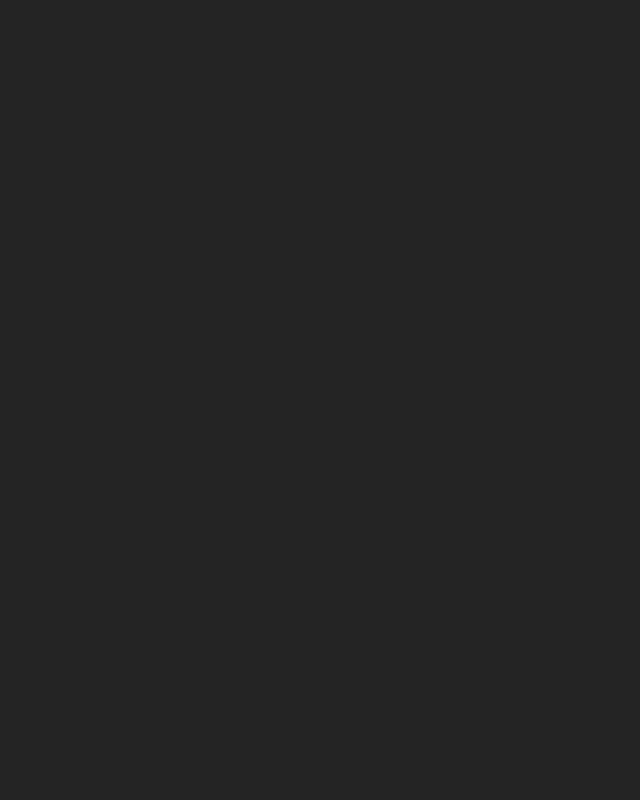
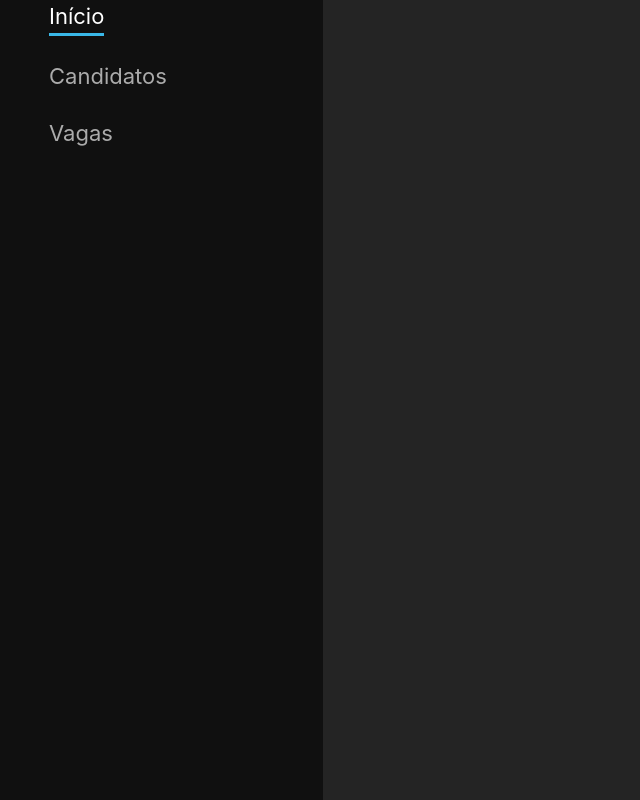
Before and after one commit to ElBayano/techRecruiter, a React (Vite) app in the folder tech-recruiter-jsx/: page /inicio in a window 1280 px wide. Before the commit this address had no page. Shown: the whole page, without its empty margins (0-640 px from the left). Built offline with nearby package versions, Linux system fonts and the light colour scheme.

Commit message:
Feat: criação do componente sideNav e conclusão da lista de links

```diff
--- a/tech-recruiter-jsx/src/App.jsx
+++ b/tech-recruiter-jsx/src/App.jsx
@@ -11,7 +11,7 @@ function App() {
     <BrowserRouter>
       <Routes>
         <Route path='/' index element={<LoginPage/>}/>
-        <Route path='/painel' element={<Overview/>}/>
+        <Route path='/inicio' element={<Overview/>}/>
       </Routes>
     </BrowserRouter>
   )
--- a/tech-recruiter-jsx/src/components/inputs/inputLog.jsx
+++ b/tech-recruiter-jsx/src/components/inputs/inputLog.jsx
@@ -14,6 +14,6 @@ export default function InputLog({type, placeholder}) {
 return (
     <ContainerInput>
         <LoginIcon src={`/src/assets/icons/${srcImg}.svg`} alt="icone de email" className={typeOfClass}/>
-        <Input type={type} className="input-log" placeholder={placeholder}></Input>
+        <Input className="input-log" placeholder={placeholder}></Input>
     </ContainerInput>
 )}
--- a/tech-recruiter-jsx/src/components/pages/login/LoginPage.jsx
+++ b/tech-recruiter-jsx/src/components/pages/login/LoginPage.jsx
@@ -20,7 +20,7 @@ function LoginPage() {
           <InputLog type="password" placeholder="Digite a sua senha"/>
         </div>
 
-        <Link to="/painel"> <Button>Entrar</Button> </Link>
+        <Link to="/inicio"> <Button>Entrar</Button> </Link>
         <p style={{color: "var(--gray-53)", marginTop: "0.5625rem", cursor: "pointer"}}>Esqueceu a senha?</p>
       </div>
     </div>
--- a/tech-recruiter-jsx/src/components/pages/overview/Overview.jsx
+++ b/tech-recruiter-jsx/src/components/pages/overview/Overview.jsx
@@ -1,5 +1,5 @@
 import React from "react";
-import SideNav from "../../painel/sideNav"
+import SideNav from "../../sideNav/sideNav"
 
 function Overview(){
 
--- a/tech-recruiter-jsx/src/components/painel/sideNav.jsx
+++ /dev/null
@@ -1,15 +0,0 @@
-import {SideNavStyle, ListNavStyle} from "./sideNav.style"
-import {Link} from "react-router-dom"
-
-function Painel() {
-    return(
-    <SideNavStyle>
-        <ListNavStyle>
-            <Link to="/"><li>Início</li></Link>
-            <Link to="/candidatos"><li>Candidatos</li></Link>
-            <Link to="/vagas"><li>Início</li></Link>
-        </ListNavStyle>
-    </SideNavStyle>)
-}
-
-export default Painel
--- a/tech-recruiter-jsx/src/components/painel/sideNav.style.js
+++ /dev/null
@@ -1,17 +0,0 @@
-import styled from "styled-components"
-
-export const SideNavStyle = styled.div`
-    background-color: var(--primary);
-    width: 25.24%;
-    height: /*100%*/ 100vh;
-`
-export const ListNavStyle = styled.ul`
-    list-style: none;
-    width: 100%;
-
-        > a {
-            color: var(--text-color-secondary);
-            text-decoration: none;
-            background-color: red;
-        }
-`
--- /dev/null
+++ b/tech-recruiter-jsx/src/components/sideNav/sideNav.jsx
@@ -0,0 +1,16 @@
+import {SideNavStyle, ListNavStyle} from "./sideNav.style"
+import {Link, useMatch, useLocation} from "react-router-dom"
+
+function Painel() {
+
+    return(
+    <SideNavStyle>
+        <ListNavStyle>
+            <Link to="/inicio"><li className={useLocation().pathname === "/inicio" ? "liActive" : "Li"}>Início</li></Link>
+            <Link to="/candidatos"><li className={useLocation().pathname === "/candidatos" ? "liActive" : "Li"}>Candidatos</li></Link>
+            <Link to="/vagas"><li className={useLocation().pathname === "/vagas" ? "liActive" : "Li"}>Vagas</li></Link>
+        </ListNavStyle>
+    </SideNavStyle>)
+}
+
+export default Painel
--- /dev/null
+++ b/tech-recruiter-jsx/src/components/sideNav/sideNav.style.js
@@ -0,0 +1,35 @@
+import styled from "styled-components"
+
+export const SideNavStyle = styled.div`
+    background-color: var(--primary);
+    width: 25.24%;
+    height: /*100%*/ 100vh;
+`
+export const ListNavStyle = styled.ul`
+    list-style: none;
+    width: 100%;
+    display: flex;
+    flex-direction: column;
+    gap: 1.5rem;
+
+        > a {
+            text-decoration: none;
+            .liActive {
+                color: var(--text-color-secondary);
+                border-bottom: 0.1875rem var(--secondary) solid
+            }
+            > li {
+                display: inline-block;
+                margin-left: 3.0625rem;
+                font-size: 1.375rem;
+                font-family: "Inter", sans-serif;
+                color: var(--text-color-tertiary);
+                transition: all .150s;
+
+                &:hover {
+                    color: var(--text-color-secondary);
+                }
+            }
+        }
+
+`
```
